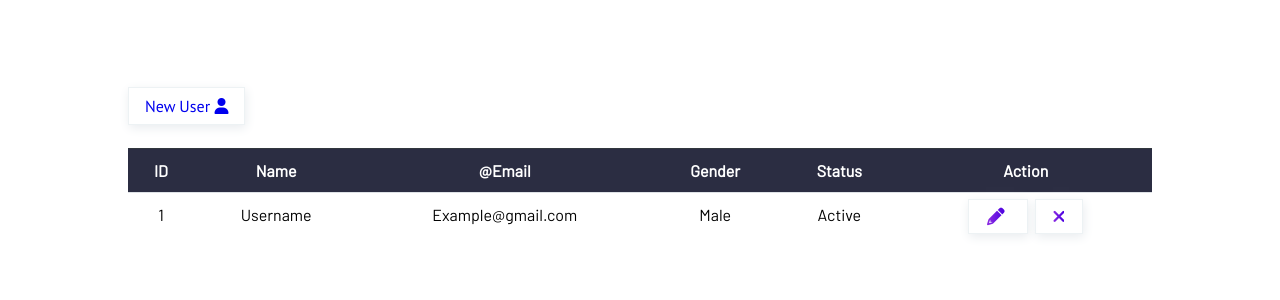
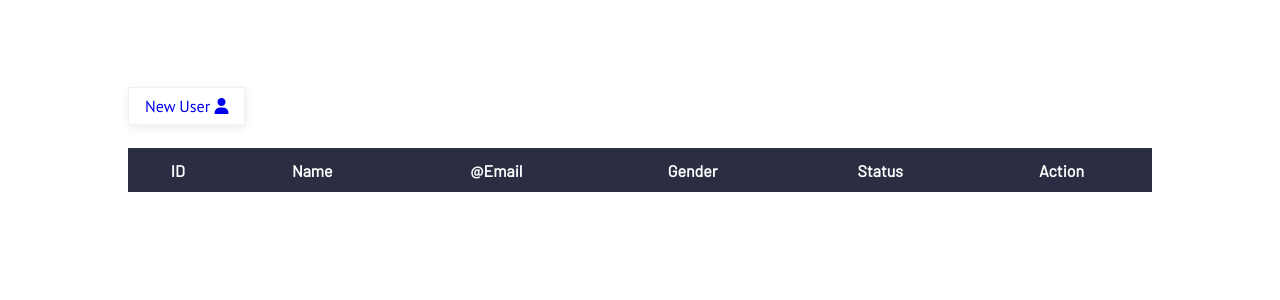
Before and after one commit to daniel-evanenko/CRUD-APP-User-Managment-System-, a Node server app: page / in a window 1280 px wide. Shown: the part 63-363 px from the top of the page. Run offline with Node 20, Linux system fonts and the light colour scheme; lists and menus that the app fills with data are empty; some libraries are stand-ins or nearby versions.

Commit message:
using api to show users from database

```diff
--- a/server/services/render.js
+++ b/server/services/render.js
@@ -1,6 +1,16 @@
+const { default: axios } = require('axios');
+const exios = require('axios');
+
+
+
 
 exports.homeRoutes = (req,res) => {
-    res.render('index');
+    axios.get('http://localhost:3000/api/users')
+    .then(function(response){
+        res.render('index',{users:response.data});
+    }).catch(err=>{
+        res.send(err);
+    })
 
 }
 
--- a/views/include/_show.ejs
+++ b/views/include/_show.ejs
@@ -1,9 +1,11 @@
+<% for(var i=0; i<users.length; i++){ %>
+
 <tr>
-    <td>1</td>
-    <td>Username</td>
-    <td>Example@gmail.com</td>
-    <td>Male</td>
-    <td>Active</td>
+    <td><%=i+1 %></td>
+    <td><%=users[i].name %></td>
+    <td><%=users[i].email %></td>
+    <td><%=users[i].gender %></td>
+    <td><%=users[i].status %></td>
     <td>
         <a href="/update-user" class="btn border-shadow update">
             <span class="text-gradient"> <i class="fas fa-pencil-alt"></i></span>
@@ -13,3 +15,5 @@
         </a>
     </td>
 </tr>
+
+<% } %>
```
